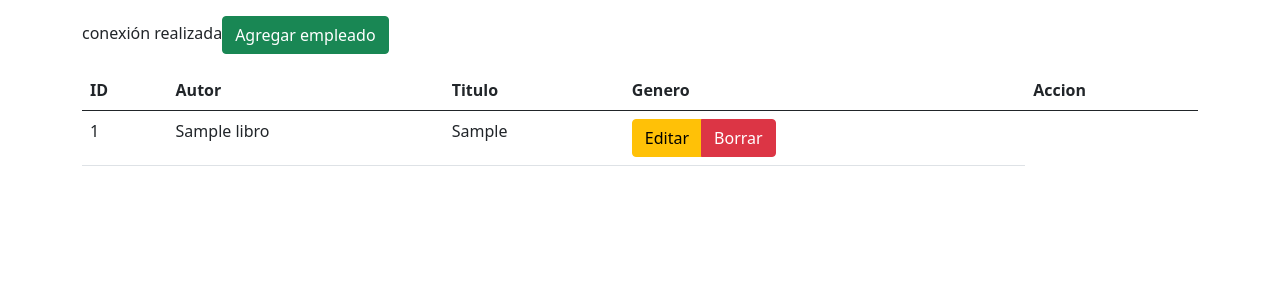
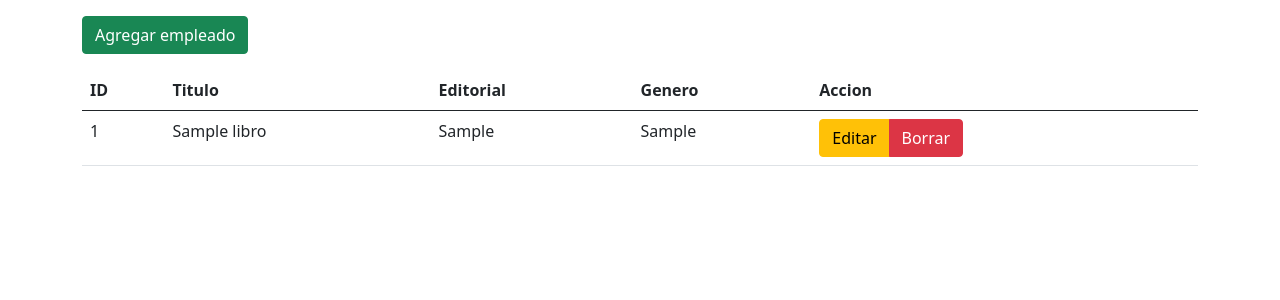
Before and after one commit to aegrahl/IFTS18.Biblioteca, a PHP site: page / in a window 1280 px wide. Shown: the part 56-356 px from the top of the page. Run offline with PHP 8.4, Linux system fonts and the light colour scheme; tables that the repository leaves empty or names only in its code hold one stand-in row (values such as "Sample post").

Commit message:
BD Final para el proyecto

```diff
--- a/conexion.php
+++ b/conexion.php
@@ -8,12 +8,10 @@ class BD{
 
             $opcionesPDO[PDO::ATTR_ERRMODE] = PDO::ERRMODE_EXCEPTION;
 
-            //PruebaBD serverCloud
-            self::$instancia= new PDO('mysql:host=bcq7ybxkczv8vumgdtzh-mysql.services.clever-cloud.com;
-                                       dbname=bcq7ybxkczv8vumgdtzh','ucqk18sstrokeatm','ET4EZCQU0TIbeoNadcnN',$opcionesPDO);
+            //Instancia MySQL en ServerCloud
+            self::$instancia= new PDO('mysql:host=bs47gyztx8ksuyjwjx5n-mysql.services.clever-cloud.com;
+                                       dbname=bs47gyztx8ksuyjwjx5n','u2lfvjgk7jpcxi4m','jjIApkzh48A0I6IPyZm3',$opcionesPDO);
 
-            self::$instancia= new PDO('mysql:host=localhost;dbname=id17807862_biblio','root','',$opcionesPDO);
-            echo "conexión realizada";
         }
         return self::$instancia;
     }
--- a/vistas/libros/inicio.php
+++ b/vistas/libros/inicio.php
@@ -4,8 +4,8 @@
     <thead>
         <tr>
             <th>ID</th>
-            <th>Autor</th>
             <th>Titulo</th>
+            <th>Editorial</th>
             <th>Genero</th>
             <th>Accion</th>
         </tr>
@@ -18,8 +18,10 @@
 
         <tr>
             <td><?php echo $dato->id; ?></td>
-            <td><?php echo $dato->nombre; ?></td>
-            <td><?php echo $dato->autor; ?></td>
+            <td><?php echo $dato->titulo; ?></td>
+            <td><?php echo $dato->editorial; ?></td>
+            <td><?php echo $dato->genero; ?></td>
+
             <td>
                 <div class="btn-group" role="group" aria-label="">
                 <a href="?controlador=libros&accion=editar&id=<?php echo $dato->id; ?>" class="btn btn-warning ">Editar</a>
```
Also changed, not shown: 1 other file.
